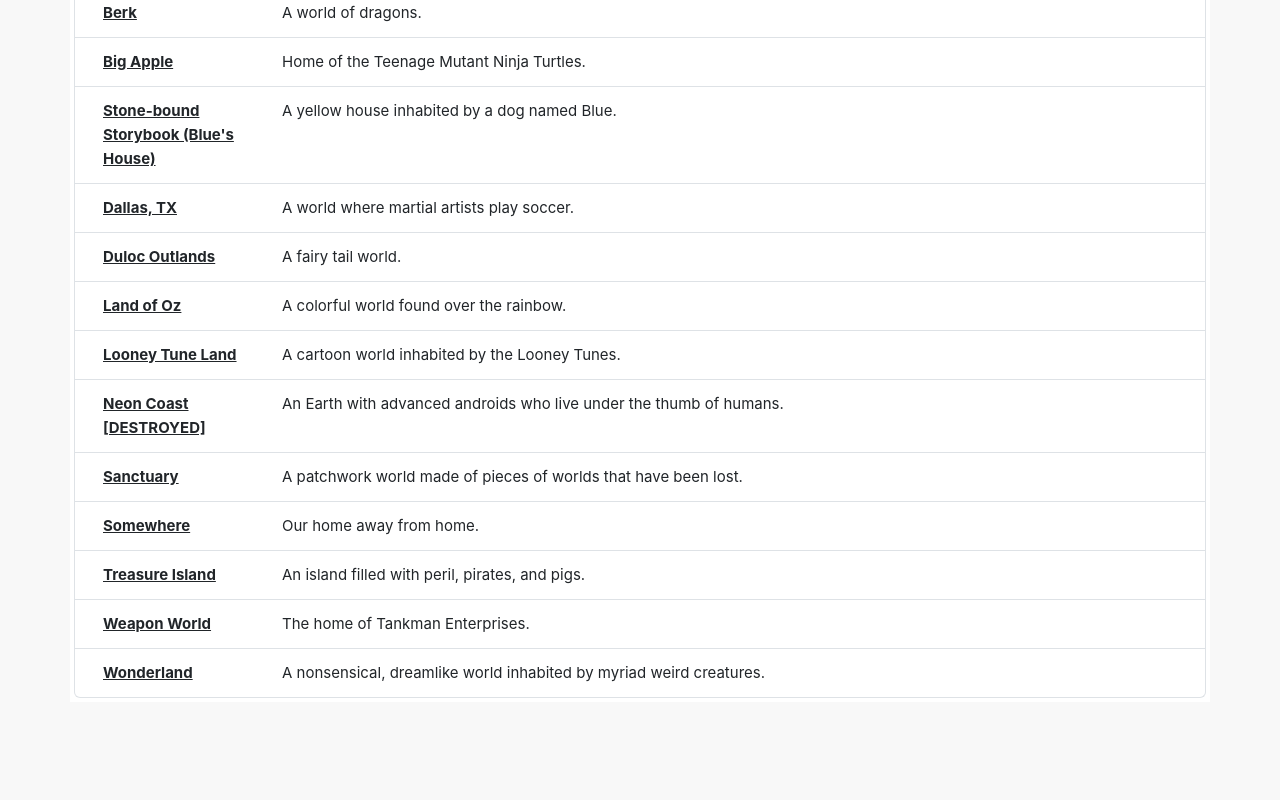
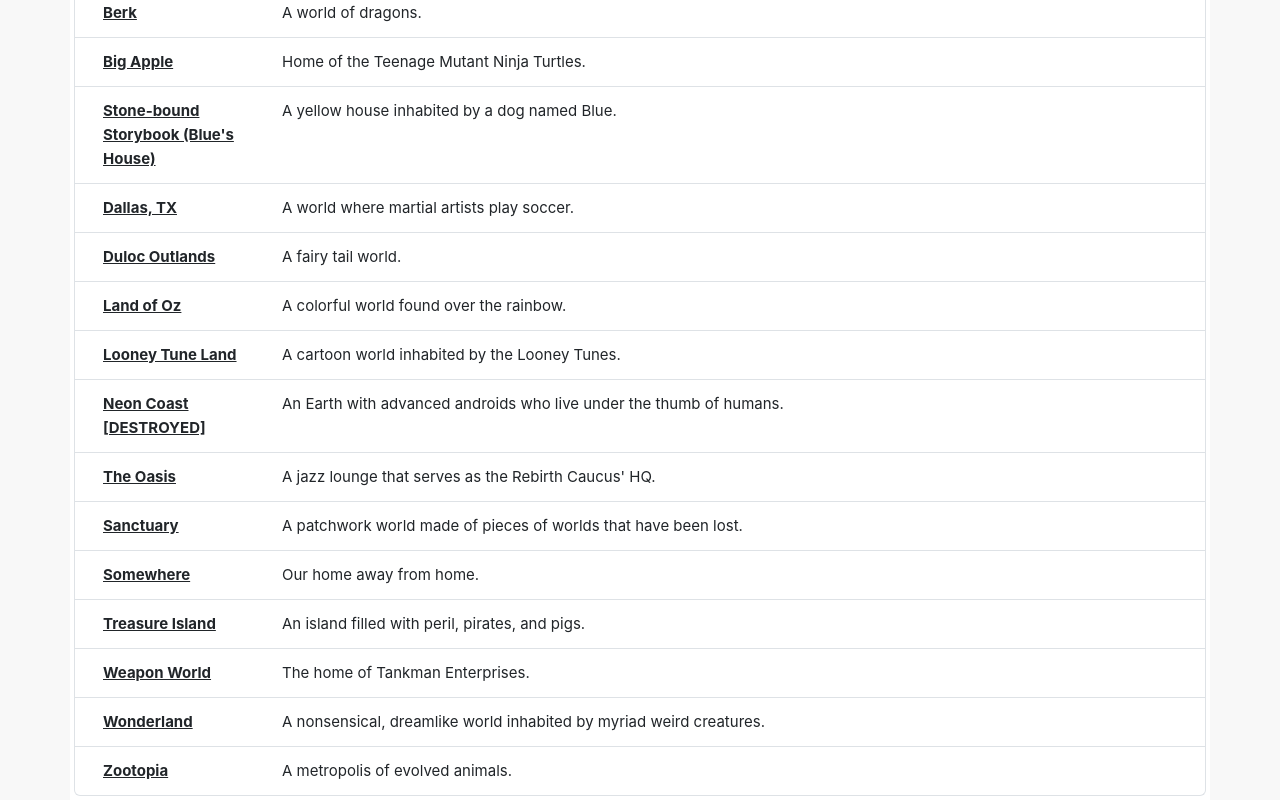
Before and after one commit to SethMaxson/fractured-worlds, a Vue app: page /#/worlds in a window 1280 px wide. Shown: the part 304-1104 px from the top of the page. Before the commit the page ends 1006 px from the top, so only its background shows below. Built offline with nearby package versions, Linux system fonts and the light colour scheme; a web font is replaced by a local one.

Commit message:
super minor stuff

```diff
--- a/src/components/core/RandomTable.vue
+++ b/src/components/core/RandomTable.vue
@@ -39,8 +39,10 @@
 		<table class="random-table table table-striped table-sm">
 			<caption class="ps-2 caption-top fw-bold" v-if="name.length > 0">{{ name }}</caption>
 			<thead>
-				<th scope="col" class="ps-2">1d{{ diceSize }}</th>
-				<th scope="col">Result</th>
+				<tr>
+					<th scope="col" class="ps-2">1d{{ diceSize }}</th>
+					<th scope="col">Result</th>
+				</tr>
 			</thead>
 			<tbody class="table-group-divider">
 				<tr v-for="row, i in rows">
--- a/src/components/views/reviews/Reviews.vue
+++ b/src/components/views/reviews/Reviews.vue
@@ -36,7 +36,7 @@
 
 
             <div>
-                <p class="d-flex justify-content-between align-items-start p-2 flex-column flex-lg-row border-bottom summary">
+                <div class="d-flex justify-content-between align-items-start p-2 flex-column flex-lg-row border-bottom summary">
                     <div class="order-3 order-lg-1">
                         <span class="fw-bold">Overall rating: </span>
                         <span v-if="listReviews.length > 0">
@@ -84,7 +84,7 @@
 					</div> -->
 
 
-                </p>
+                </div>
             </div>
 			<!-- The reviews are shown here -->
             <div>
@@ -107,7 +107,7 @@
 								</small>
 							</div>
 						</div>
-						<p class="ps-3 ps-lg-4">
+						<div class="ps-3 ps-lg-4 pb-3">
 							<div v-if="review.text" v-html="cleanText(review.text)"></div>
 							<div v-if="review.edits">
 								<div class="edit pt-1" v-for="edit in review.edits">
@@ -119,7 +119,7 @@
 								<small v-if="review.date">Written on {{ review.date }}.</small>
 								<small class="ms-2" v-if="review.lastEdit">Last edit on {{ review.lastEdit }}.</small>
 							</div>
-						</p>
+						</div>
 					</li>
 
 				</ul>
--- a/src/data/app-state.ts
+++ b/src/data/app-state.ts
@@ -18,9 +18,9 @@
 		static get ShipCrewCards()		{ return new Date(2025, 0, 1); }
 		static get ShipCrewRoster()		{ return new Date(2025, 10, 13); }
 		static get ShipStats()			{ return new Date(2025, 0, 1); }
-		static get VoidspaceMap()		{ return new Date(2025, 10, 13); }
+		static get VoidspaceMap()		{ return new Date(2026, 2, 19); }
 		static get Timeline()			{ return new Date(2026, 1, 4); }
 		static get WorldAnchors()		{ return new Date(2026, 1, 9); }
-		static get Worlds()				{ return new Date(2026, 2, 6); }
+		static get Worlds()				{ return new Date(2026, 2, 19); }
 	}
 }
--- a/src/data/campaign-state.ts
+++ b/src/data/campaign-state.ts
@@ -25,7 +25,7 @@
 			{ worldId: "moon",				explorationState: es.Discovered,	prismKey: false, worldAnchor: false, displayType: dt.NoNameOrIcon },
 			{ worldId: "neon-coast", 		explorationState: es.Visited, 		prismKey: false, worldAnchor: false, displayType: dt.Full },
 			{ worldId: "nyc-89",			explorationState: es.Discovered,	prismKey: false, worldAnchor: false, displayType: dt.NoName },
-			{ worldId: "oasis",				explorationState: es.Discovered,	prismKey: false, worldAnchor: false, displayType: dt.Full,		unknownLocation: true },
+			{ worldId: "oasis",				explorationState: es.Visited,		prismKey: false, worldAnchor: false, displayType: dt.Full,		unknownLocation: true },
 			{ worldId: "sanctuary", 		explorationState: es.Visited, 		prismKey: true,  worldAnchor: true,  displayType: dt.Full },
 			{ worldId: 'somewhere', 		explorationState: es.Visited, 		prismKey: true,  worldAnchor: false, displayType: dt.Full },
 			{ worldId: "suburbs",			explorationState: es.Discovered,	prismKey: false, worldAnchor: false, displayType: dt.Full },
@@ -36,7 +36,7 @@
 			{ worldId: "weapon-world", 		explorationState: es.Visited, 		prismKey: true,  worldAnchor: true,  displayType: dt.Full },
 			{ worldId: "wonderland", 		explorationState: es.Visited, 		prismKey: true,  worldAnchor: true,  displayType: dt.Full },
 			{ worldId: "wubbulous-world",	explorationState: es.Discovered,	prismKey: false, worldAnchor: false, displayType: dt.NoName },
-			{ worldId: "zootopia",			explorationState: es.Discovered,	prismKey: false, worldAnchor: false, displayType: dt.Full,		unknownLocation: true },
+			{ worldId: "zootopia",			explorationState: es.Visited,		prismKey: false, worldAnchor: false, displayType: dt.Full,		unknownLocation: true },
 		];
 	}
 	//#endregion Progress
--- a/src/data/world-datas.ts
+++ b/src/data/world-datas.ts
@@ -644,9 +644,9 @@
         name: "The Oasis",
         id: "oasis",
         copy: {
-            description: [ "" ],
-            oneLiner: "",
-            quote: "",
+            description: [ "A wretched hive of scum and villainy" ],
+            oneLiner: "A jazz lounge that serves as the Rebirth Caucus' HQ.",
+            quote: "A whole new world.",
         },
         details: {
             anchor: "",
@@ -962,7 +962,7 @@
             timeType: "resting",
         },
         images: {
-            token: "img/worlds/blank.png",
+            token: "img/worlds/zootopia.png",
         },
         people: {
 
```
Also changed, not shown: public/img/worlds/zootopia.png (added), 1 other file (tests, documents, lock files or other folders).
